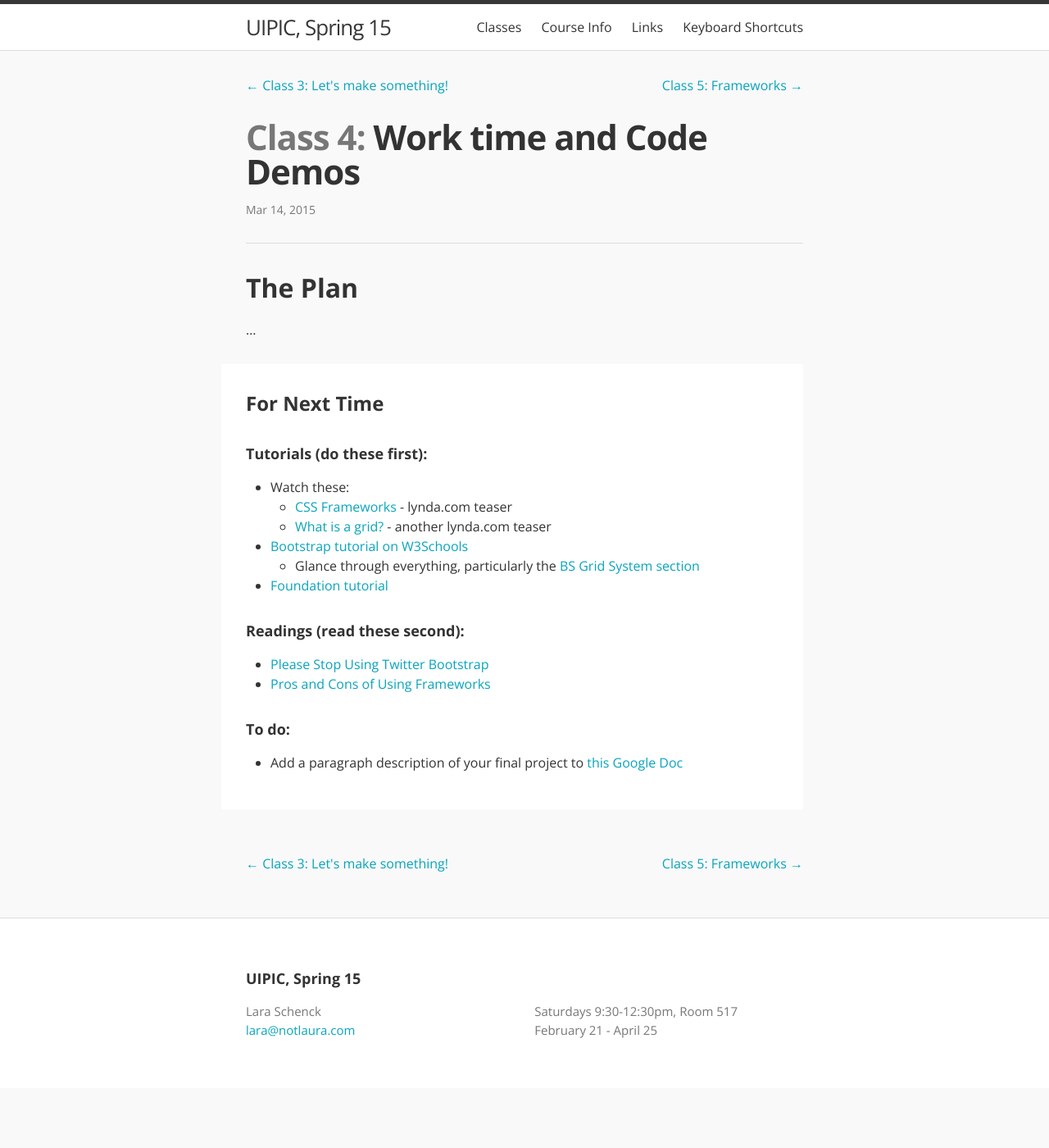
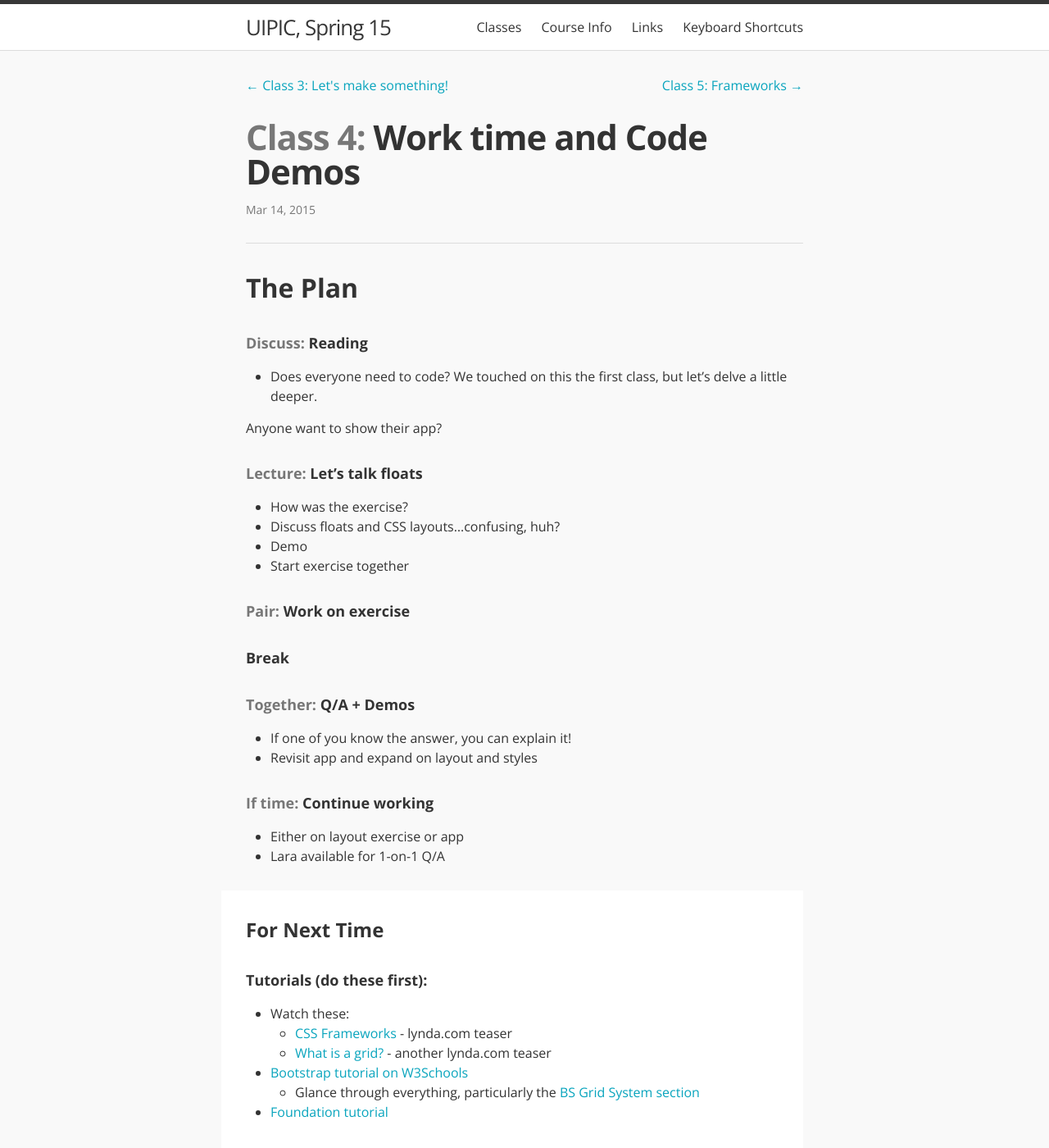
Before and after one commit to laras126/uipic-fall15, a Jekyll site: the page built from _posts/2015-03-14-class-4.markdown, in a window 1280 px wide and 1400 px high. Shown: the whole window at 82% size. Built offline with Jekyll 4.4.1, drawn with Linux system fonts in a browser that asks for light colours; nearby versions of some CDN libraries; comment, search, counter and statistics services are not loaded.

Commit message:
class 4 plan

```diff
--- a/_posts/2015-03-14-class-4.markdown
+++ b/_posts/2015-03-14-class-4.markdown
@@ -9,7 +9,33 @@ categories: class
 
 ## The Plan
 
-...
+#### <span class="post-title-pre">Discuss:</span> Reading
+
+* Does everyone need to code? We touched on this the first class, but let's delve a little deeper.
+
+Anyone want to show their app?
+
+#### <span class="post-title-pre">Lecture:</span> Let's talk floats
+
+* How was the exercise?
+* Discuss floats and CSS layouts...confusing, huh?
+* Demo
+* Start exercise together
+
+#### <span class="post-title-pre">Pair:</span> Work on exercise
+
+#### Break
+
+#### <span class="post-title-pre">Together:</span> Q/A + Demos
+
+* If one of you know the answer, you can explain it!
+* Revisit app and expand on layout and styles
+
+#### <span class="post-title-pre">If time:</span> Continue working
+
+* Either on layout exercise or app
+* Lara available for 1-on-1 Q/A
+
 
 <div class="notice post-todos" markdown="1">
 
```
Also changed, not shown: 5 other files.
